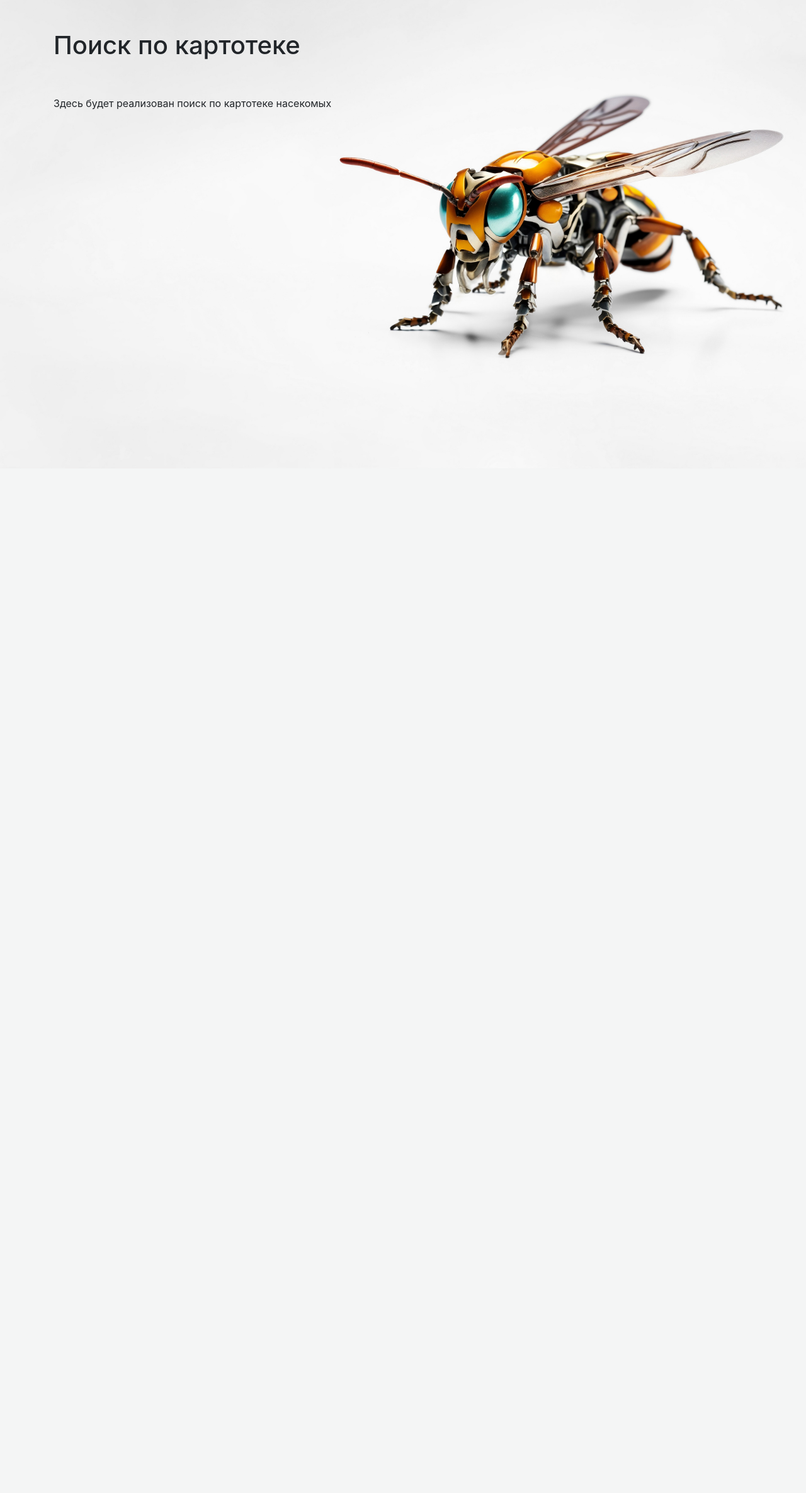
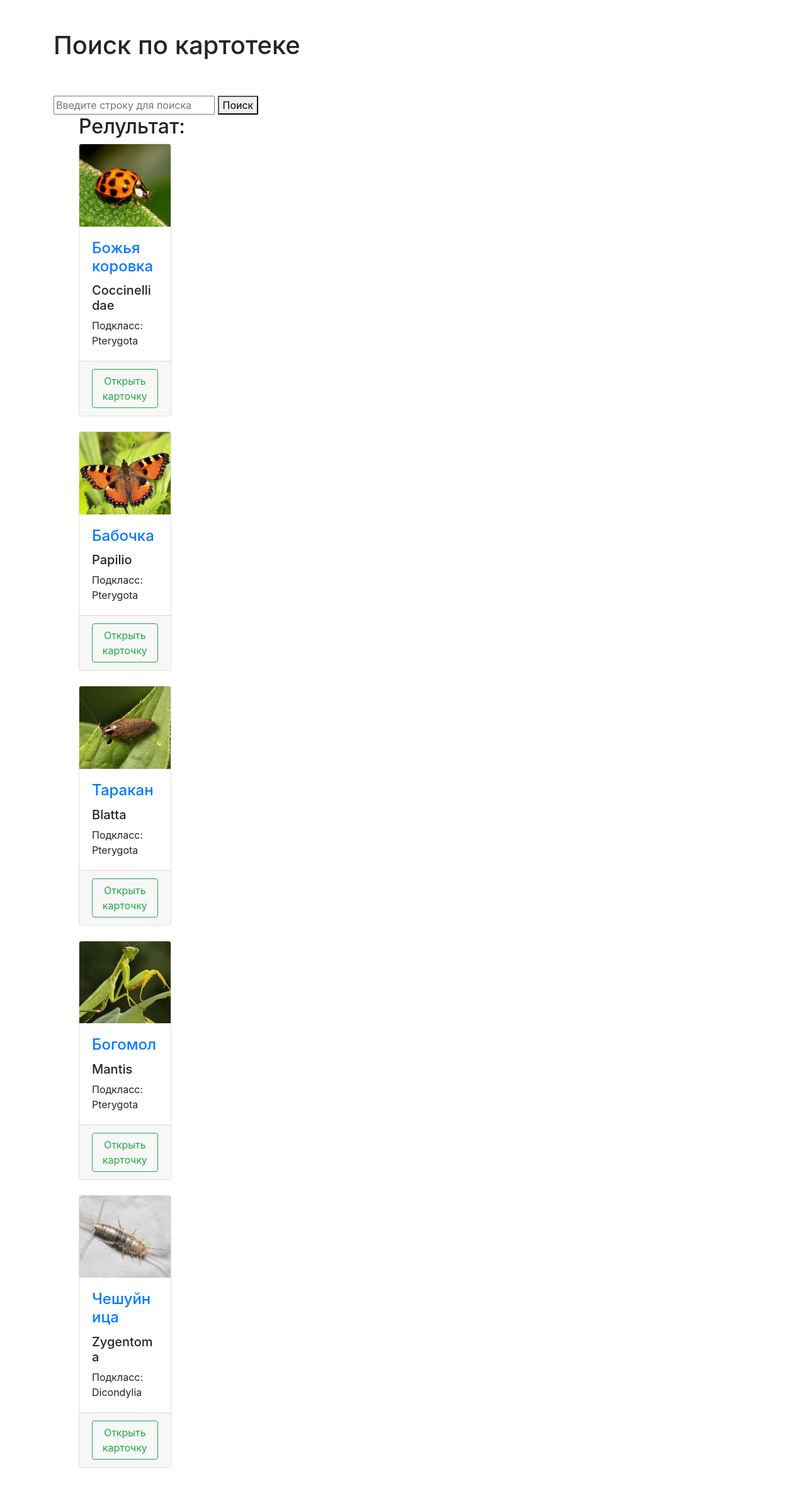
Before and after one commit to ypary/cyclo, a Django app: template animals/templates/animals/search.html in a window 1280 px wide. Shown: the part 56-2427 px from the top of the page at 63% size. Before the commit the page ends 626 px from the top, so only its background shows below. Run offline with Django 5.2, Linux system fonts and the light colour scheme; the template is opened without the code that fills it: values that come from a table or form of the project are taken from there, others are empty; data comes from the database, SQL or seed files in the repository; some libraries are stand-ins or nearby versions.

Commit message:
Создан поисковик

```diff
--- a/animals/templates/animals/search.html
+++ b/animals/templates/animals/search.html
@@ -2,7 +2,7 @@
 {% load static %}
 
 {% block css %}
-	<link rel="stylesheet" href="{% static 'vendor/css/index.css' %}">
+	<link rel="stylesheet" href="{% static 'vendor/css/animals.css' %}">
 {% endblock %}
 
 {% block content %}
@@ -12,9 +12,42 @@
                 <div class="col-lg-6">
                     <h1 class="mt-5">Поиск по картотеке</h1>
                     <br><br>
-                    <p>
-                        Здесь будет реализован поиск по картотеке насекомых
-                    </p>
+                     <form method="get" action="{% url 'search' %}">
+                        <input type="text" name="q" placeholder="Введите строку для поиска">
+                        <button type="submit">Поиск</button>
+                    </form>
+                    <ul>
+                        {% if results %}
+                            <h2>Релультат:</h2>
+                        {% endif %}
+                        {% for result in results %}
+                            <div class="row" id="animals-cards">
+                                <div class="col-lg-4 col-md-6 mb-4" data-subclass="{{result.subclass.subclass }}">
+                                    <div class="card h-100">
+                                        <a href="#">
+                                        <img class="card-img-top"
+                                            src="{{ result.image.url }}"
+                                            alt="">
+                                        </a>
+                                        <div class="card-body">
+                                             <h4 class="card-title">
+                                                 <a href="#">{{result.name}}</a>
+                                             </h4>
+                                             <h5>{{result.name_l}}</h5>
+                                             <p class="card-text">Подкласс: {{result.subclass.subclass }}</p>
+                                        </div>
+                                        <div class="card-footer text-center">
+                                            <button type="button" class="btn btn-outline-success">Открыть карточку</button>
+                                        </div>
+                                    </div>
+                                </div>
+                            </div>
+                        {% empty %}
+                            {% if query %}
+                                <li>Нет результатов для '{{ query }}'</li>
+                            {% endif %}
+                        {% endfor %}
+                    </ul>
                 </div>
             </div>
         </div>
```
Also changed, not shown: animals/views.py (+9 -1 lines), users/templates/users/login.html (+2 -17 lines).
